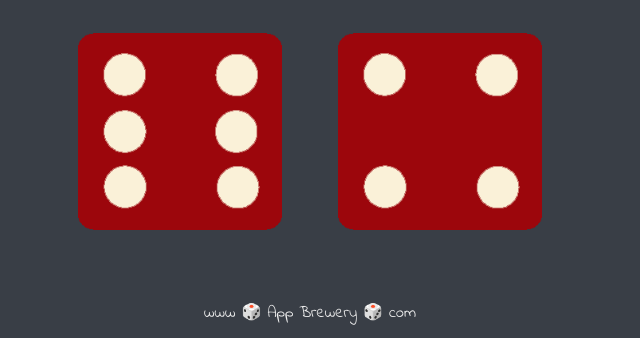
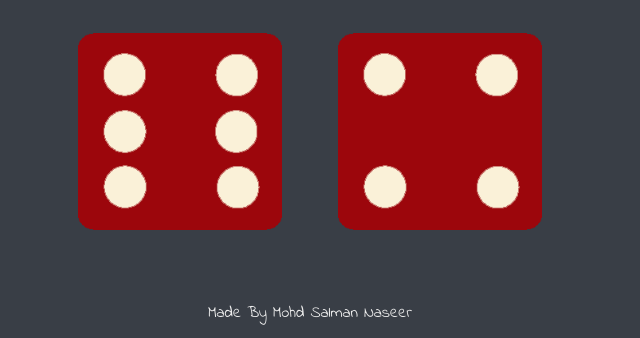
Before and after one commit to Mohdsalman123/Dice-Game, a plain HTML site: page index.html in a window 1280 px wide. Shown: the part 462-800 px from the top of the page, without its empty margins (330-970 px from the left). Drawn offline with Linux system fonts and the light colour scheme.

Commit message:
Update index.html

```diff
--- a/index.html
+++ b/index.html
@@ -29,7 +29,7 @@
 </body>
 
 <footer>
-  www 🎲 App Brewery 🎲 com
+  Made By Mohd Salman Naseer
 
 </footer>
 
```
